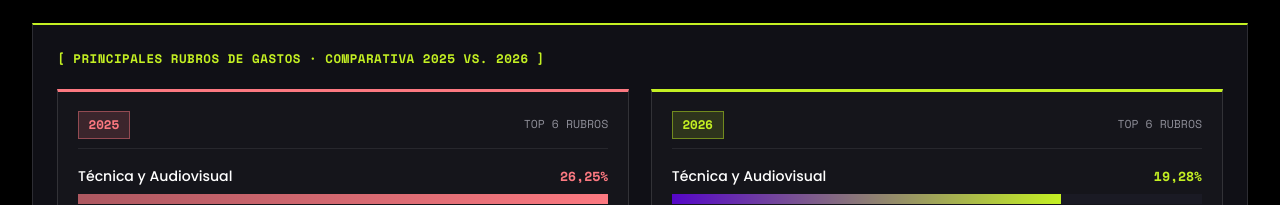
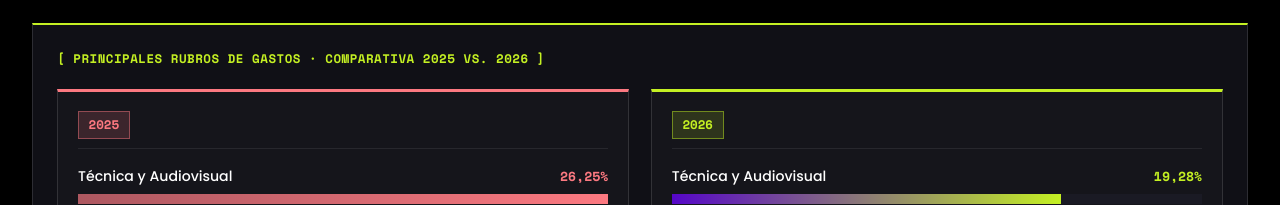
Before and after one commit to clusterinfo/ctw-informe-2026, a plain HTML site: page index.html in a window 1280 px wide. Shown: the part 3223-3428 px from the top of the page. Drawn offline with nearby package versions, Linux system fonts and the light colour scheme.

Commit message:
Update index.html
detalles comparativa

```diff
--- a/index.html
+++ b/index.html
@@ -1601,7 +1601,6 @@
           <div class="rubros-col col-2025">
             <div class="rubros-col-head">
               <span class="rubros-year-badge y2025">2025</span>
-              <span class="rubros-col-sub">Top 6 rubros</span>
             </div>
             <div class="rubros-list">
               <div class="rubro-item">
@@ -1651,6 +1650,15 @@
                 </div>
                 <div class="rubro-bar-track"><div class="rubro-bar-fill" style="width: 26.06%;"></div></div>
               </div>
+
+              <!--<div class="rubro-item">
+                <div class="rubro-meta">
+                  <span class="rubro-name">Mobiliario</span>
+                  <span class="rubro-pct">6,84%</span>
+                </div>
+                <div class="rubro-bar-track"><div class="rubro-bar-fill" style="width: 26.06%;"></div></div>
+              </div>-->
+
             </div>
           </div>
 
@@ -1658,7 +1666,6 @@
           <div class="rubros-col col-2026">
             <div class="rubros-col-head">
               <span class="rubros-year-badge y2026">2026</span>
-              <span class="rubros-col-sub">Top 6 rubros</span>
             </div>
             <div class="rubros-list">
               <div class="rubro-item">
```
